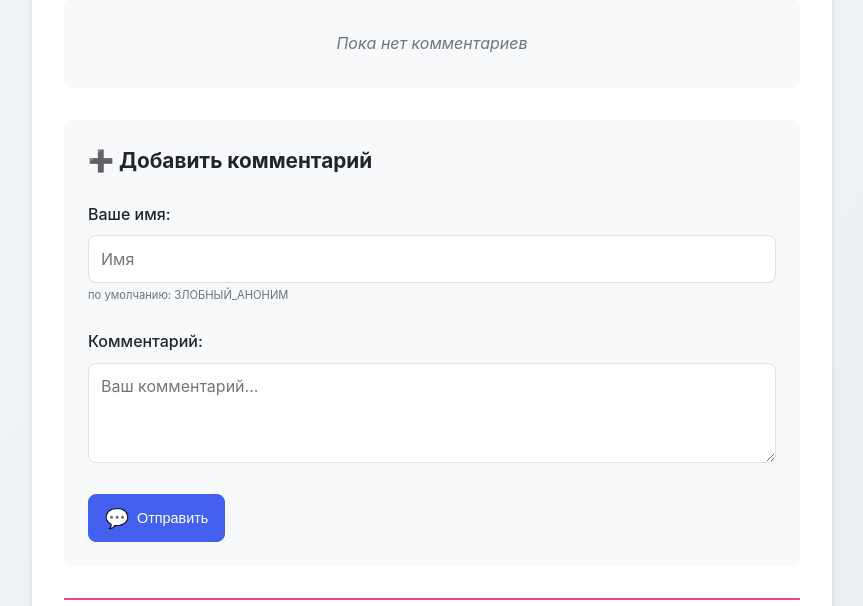
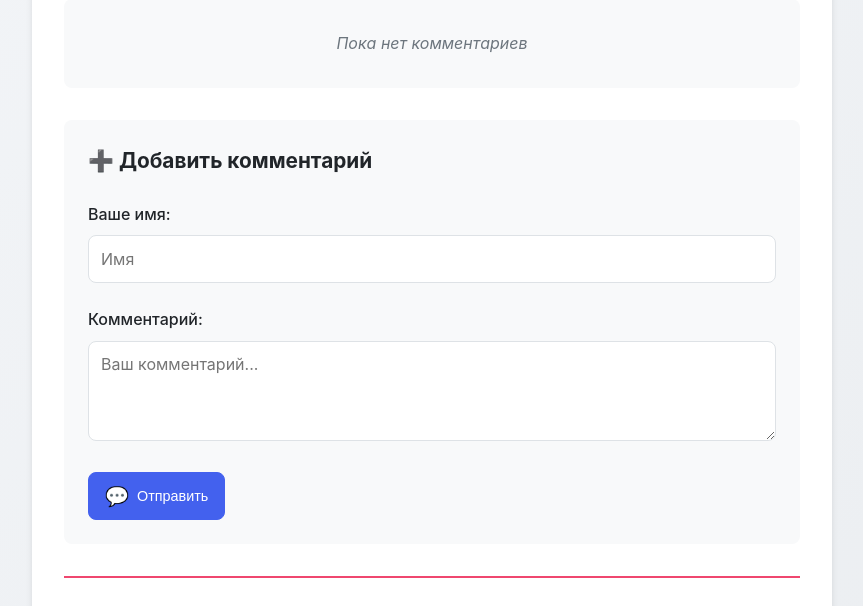
Before and after one commit to dneupokoev/aspic, a Python web app: template app/templates/view.html in a window 1280 px wide. Shown: the part 883-1489 px from the top of the page, without its empty margins (208-1071 px from the left). Run offline with Jinja, Linux system fonts and the light colour scheme; the template is opened without the code that fills it, so the values that code supplies are empty.

Commit message:
260309.01

```diff
--- a/app/templates/view.html
+++ b/app/templates/view.html
@@ -154,7 +154,6 @@
                                    value="{{ user_id }}"
                                    placeholder="Имя"
                                    maxlength="50">
-                            <small class="form-hint">по умолчанию: ЗЛОБНЫЙ_АНОНИМ</small>
                         </div>
 
                         <div class="form-group">
--- a/docker/app/templates/view.html
+++ b/docker/app/templates/view.html
@@ -154,7 +154,6 @@
                                    value="{{ user_id }}"
                                    placeholder="Имя"
                                    maxlength="50">
-                            <small class="form-hint">по умолчанию: ЗЛОБНЫЙ_АНОНИМ</small>
                         </div>
 
                         <div class="form-group">
```
